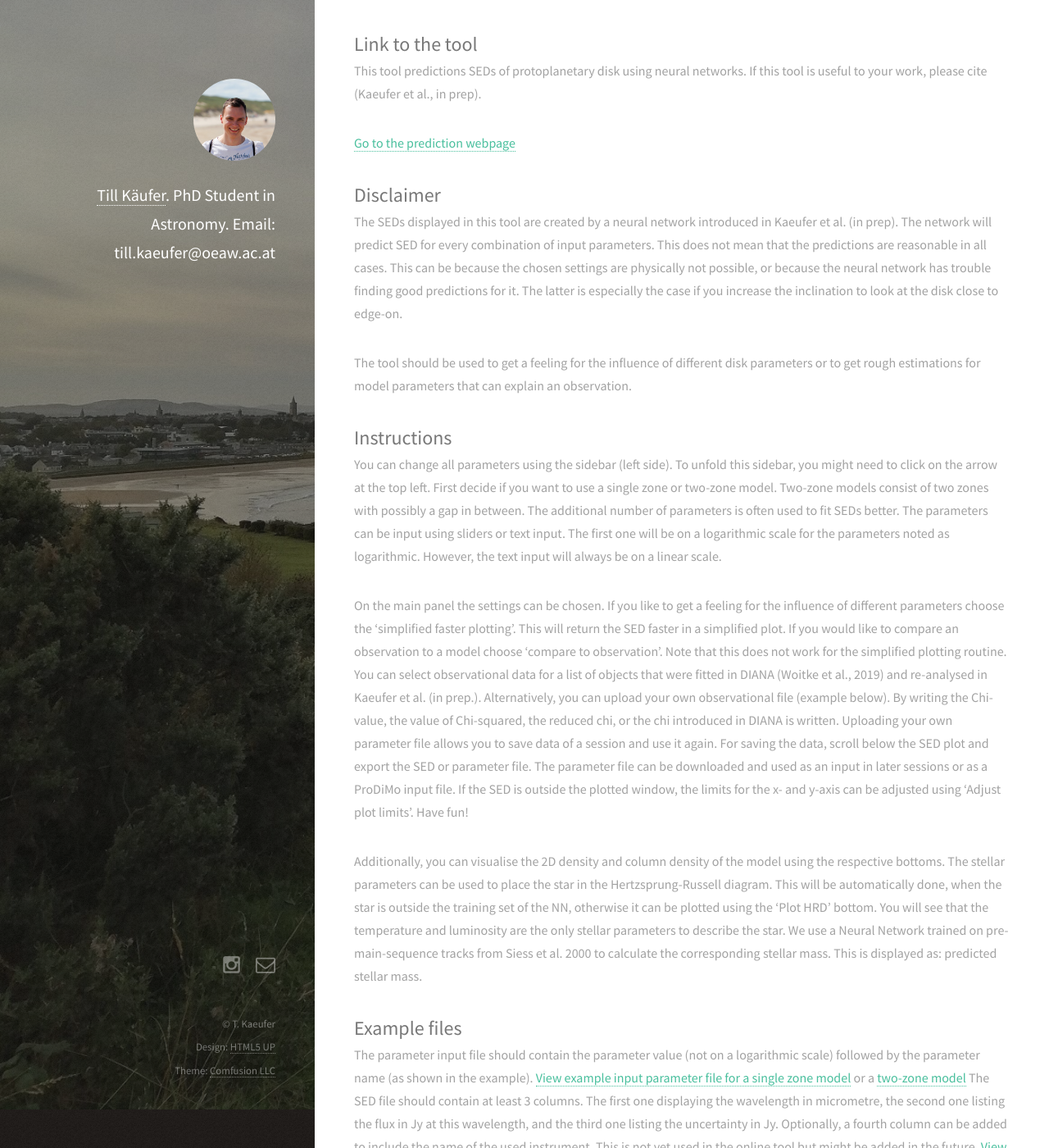
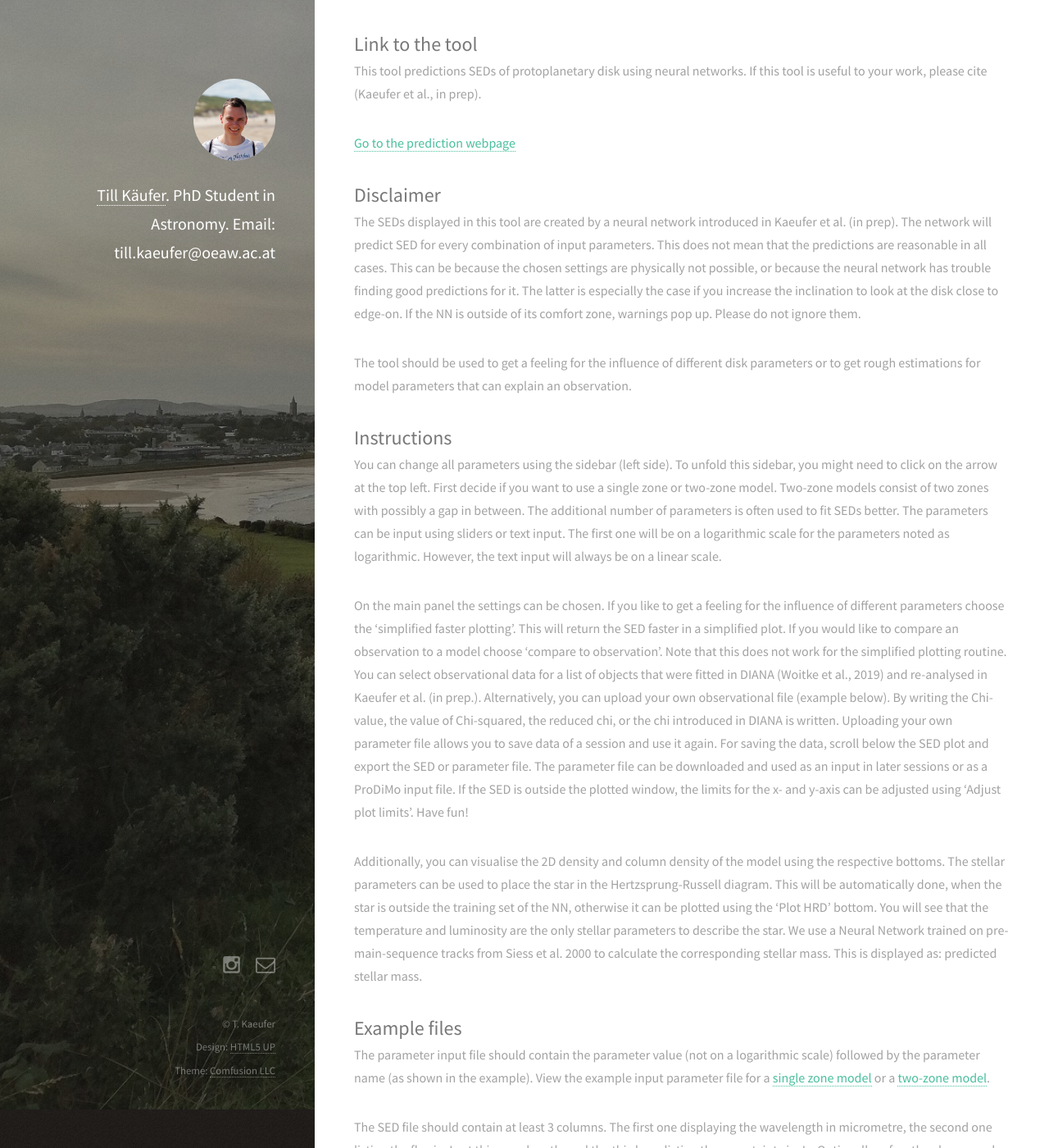
Before and after one commit to tillkaeufer/tillkaeufer.github.io, a Jekyll site: the page built from _posts/2020-10-05-SEDpredictor.markdown, in a window 1280 px wide and 1400 px high, scrolled down 940 px. Shown: the whole window at 82% size. Built offline with Jekyll 4.4.1, drawn with Linux system fonts in a browser that asks for light colours; nearby versions of some CDN libraries.

Commit message:
minor corrections

```diff
--- a/_posts/2020-10-05-SEDpredictor.markdown
+++ b/_posts/2020-10-05-SEDpredictor.markdown
@@ -16,7 +16,7 @@ If this tool is useful to your work, please cite (Kaeufer et al., in prep).
 
 ## Disclaimer
 
-The SEDs displayed in this tool are created by a neural network introduced in Kaeufer et al. (in prep). The network will predict SED for every combination of input parameters. This does not mean that the predictions are reasonable in all cases. This can be because the chosen settings are physically not possible, or because the neural network has trouble finding good predictions for it. The latter is especially the case if you increase the inclination to look at the disk close to edge-on.
+The SEDs displayed in this tool are created by a neural network introduced in Kaeufer et al. (in prep). The network will predict SED for every combination of input parameters. This does not mean that the predictions are reasonable in all cases. This can be because the chosen settings are physically not possible, or because the neural network has trouble finding good predictions for it. The latter is especially the case if you increase the inclination to look at the disk close to edge-on. If the NN is outside of its comfort zone, warnings pop up. Please do not ignore them.
 
 The tool should be used to get a feeling for the influence of different disk parameters or to get rough estimations for model parameters that can explain an observation.
 
@@ -33,6 +33,7 @@ The stellar parameters can be used to place the star in the Hertzsprung-Russell
 
 ## Example files
 
-The parameter input file should contain the parameter value (not on a logarithmic scale) followed by the parameter name (as shown in the example). [View example input parameter file for a single zone model](https://raw.githubusercontent.com/tillkaeufer/SEDpredictor/main/Example_input.txt){:target="_blank"}
-or a [two-zone model](https://raw.githubusercontent.com/tillkaeufer/SEDpredictor/main/Example_input_two.txt){:target="_blank"}
+The parameter input file should contain the parameter value (not on a logarithmic scale) followed by the parameter name (as shown in the example). View the example input parameter file for a [single zone model](https://raw.githubusercontent.com/tillkaeufer/SEDpredictor/main/Example_input.txt){:target="_blank"}
+or a [two-zone model](https://raw.githubusercontent.com/tillkaeufer/SEDpredictor/main/Example_input_two.txt){:target="_blank"}.
+
 The SED file should contain at least 3 columns. The first one displaying the wavelength in micrometre, the second one listing the flux in Jy at this wavelength, and the third one listing the uncertainty in Jy. Optionally, a fourth column can be added to include the name of the used instrument. This is not yet used in the online tool but might be added in the future. [View example input SED file](https://raw.githubusercontent.com/tillkaeufer/SEDpredictor/main/Example_observation/49Cet/SED_to_fit.dat){:target="_blank"}
```
